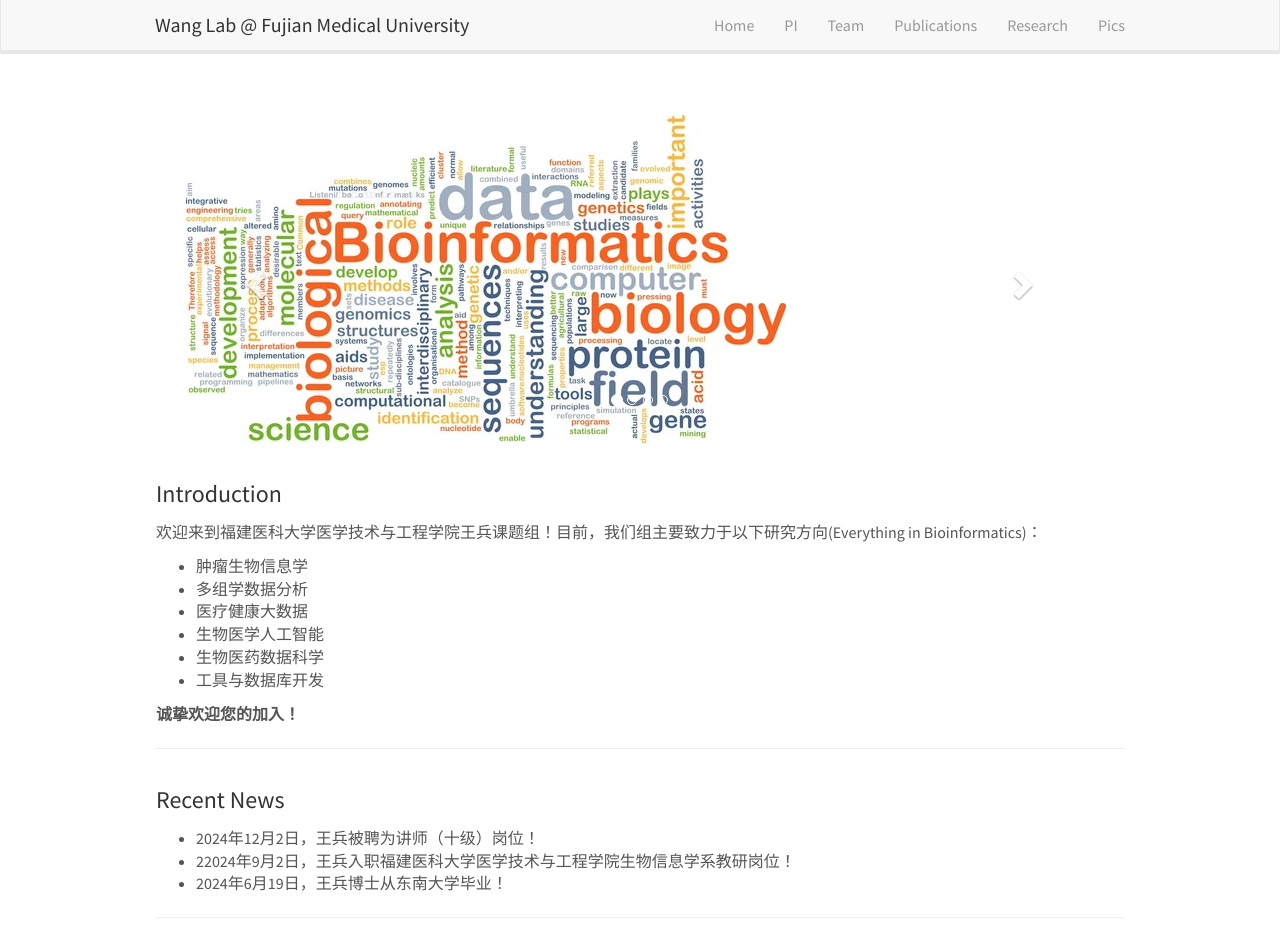
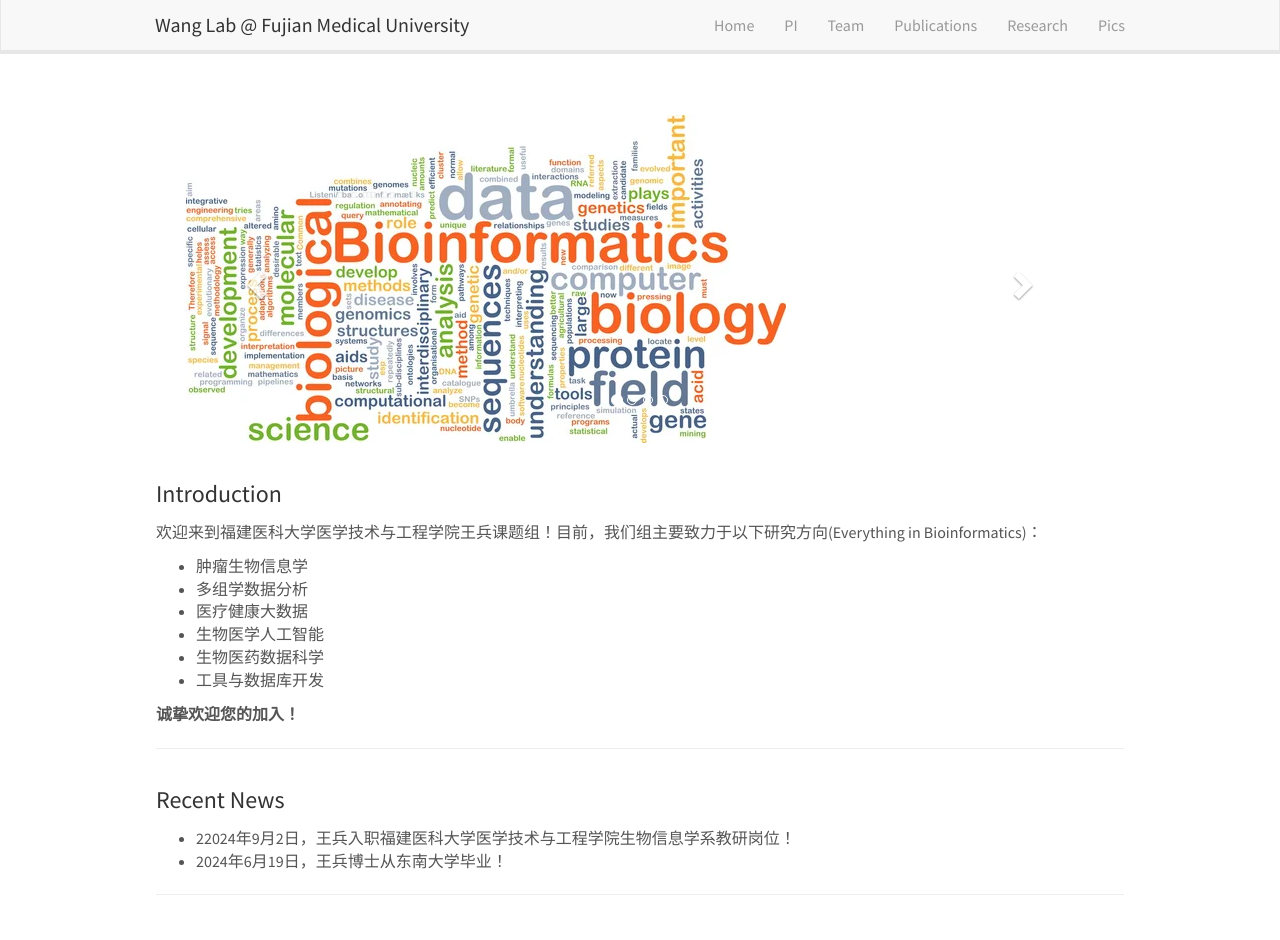
Before and after one commit to wangbing587/wangbing587.github.io, a Jekyll site: the page built from _pages/home.md, in a window 1280 px wide and 940 px high. Built offline with Jekyll 4.4.1, drawn with Linux system fonts in a browser that asks for light colours.

Commit message:
Update home.md

```diff
--- a/_pages/home.md
+++ b/_pages/home.md
@@ -19,7 +19,6 @@ permalink: /
 <hr />
 
 # <font size="5">Recent News</font>
-- 2024年12月2日，王兵被聘为讲师（十级）岗位！
 - 22024年9月2日，王兵入职福建医科大学医学技术与工程学院生物信息学系教研岗位！
 - 2024年6月19日，王兵博士从东南大学毕业！
 <hr />
```
